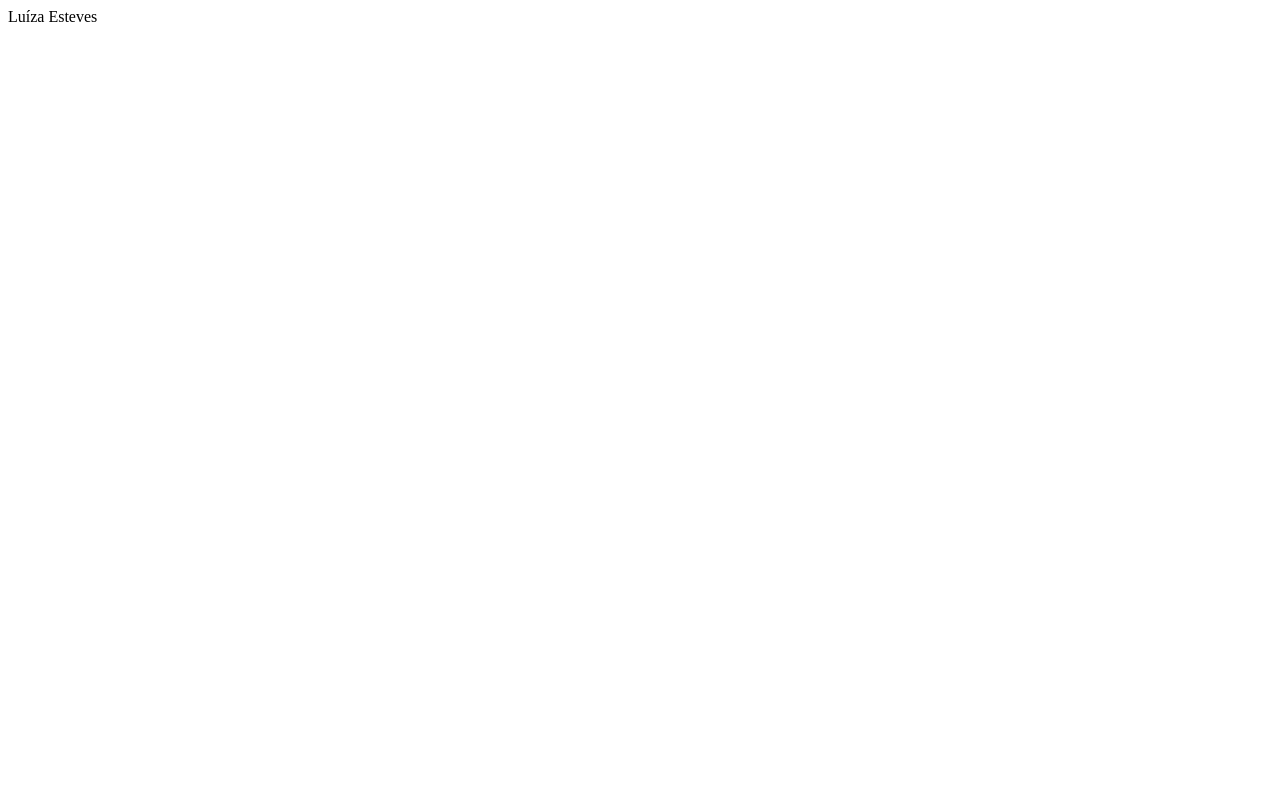
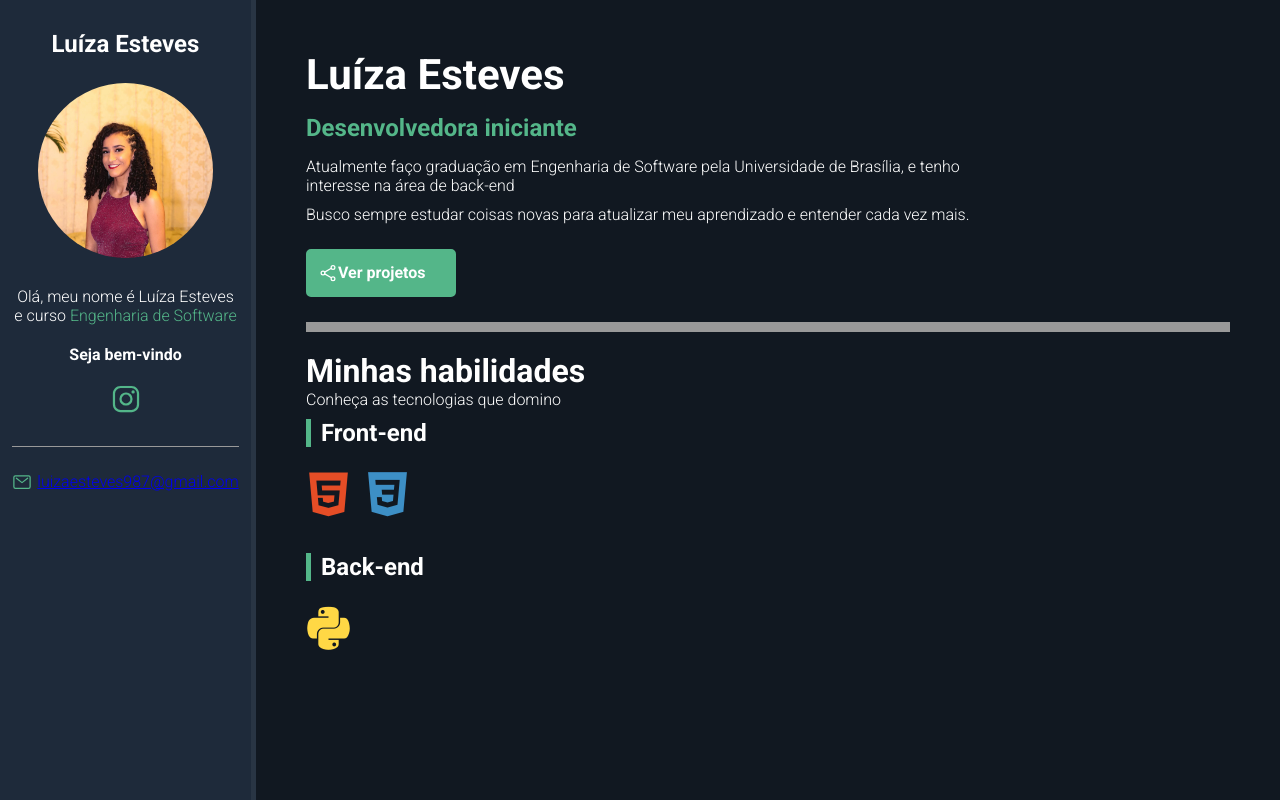
Before and after one commit to luiza-esteves/luizaesteves.github.io, a plain HTML site: page index.html in a window 1280 px wide. Drawn offline with nearby package versions, Linux system fonts and the light colour scheme.

Commit message:
enviando arquivo

```diff
--- /dev/null
+++ b/css/style.css
@@ -0,0 +1,231 @@
+*{
+    padding: 0;
+    margin: 0;
+    font-family: 'Roboto', sans-serif;
+    box-sizing: border-box;
+}
+
+
+:root{
+    --main-color: #54b689;
+    --main-text-color:#FFF;
+    --border-color:#999;
+    --bio-bg-color:#1E2A3A;
+    --bio-border-color:#293544;
+    --about-bg-color:#111821;
+
+}
+
+.highlight{
+    color: var(--main-color);
+}
+
+#container{
+    display: flex;
+    flex-direction: row;
+    color: var(--main-text-color);
+}
+
+#bio-container{
+    flex: 1 1 20%;
+    min-height: 100vh;
+    background-color: var(--bio-bg-color);
+    text-align: center;
+    padding: 30px 12px;
+    border-right: 5px solid var(--bio-border-color);
+}
+
+#about-container{
+    flex: 1 1 80%;
+    min-height: 100vh;
+    background-color: var(--about-bg-color);
+    padding: 50px;
+}
+
+#bio-container h2{
+    margin-bottom: 25px;
+}
+
+#bio-container p{
+    margin-bottom: 20px;
+}
+
+#bio-container #welcome-text{
+    font-weight: bold;
+}
+
+#bio-image{
+    width: 175px;
+    height: 175px;
+    border-radius: 50%;
+    margin-bottom: 25px;
+}
+
+#social-container{
+    display: flex;
+    justify-content: center;
+    list-style: none;
+    border-bottom: 1px solid var(--border-color);
+    margin-bottom: 25px;
+    padding-bottom: 25px;
+}
+
+#social-container li{
+    flex: 1 1 0;
+    max-width: 60px;
+}
+
+#social-container li a{
+    color: var(--main-color);
+    font-size: 30px;
+}
+
+#email-container{
+    display: flex;
+    justify-content: center;
+}
+
+#email-container ion-icon,
+#emaii-container a{
+    flex: 1 1 0;
+}
+
+#emaii-container a{
+    color: var(--main-text-color);
+    text-decoration: none;
+    max-width: 225px;
+}
+
+#email-container ion-icon{
+    color: var(--main-color);
+    font-size: 20px;
+    margin-right: 5px;
+    max-width: 20px;
+}
+
+
+#name{
+    font-size: 42px;
+    margin-bottom: 15px;
+}
+
+#title{
+    font-size: 24px;
+    margin-bottom: 15px;
+    font-weight: bold;
+}
+
+.description{
+    max-width: 75%;
+    margin-bottom: 10px;
+}
+
+#btn-projects{
+    font-weight: bold;
+    font-size: 16px;
+    color: var(--main-text-color);
+    background-color: var(--main-color);
+    border: 2px solid var(--main-color);
+    border-radius: 5px;
+    text-decoration: none;
+    transition: .5s;
+    margin: 25px 0;
+    padding: 12px 10px;
+    width: 150px;
+    text-align: center;
+    display: flex;
+}
+
+#btn-projects ion-icon,
+##btn-projects span{
+    flex: 1 1 0;
+}
+
+#btn-projects ion-icon{
+    font-size: 20px;
+    max-width: 20px;
+}
+
+#btn-projects:hover{
+    background-color: transparent;
+}
+
+#skills-section-title{
+    border-top: 10px solid var(--border-color);
+    padding-top: 20px;
+    margin-top: 20px;
+    font-size: 32px;
+}
+
+#skills-container{
+    display: flex;
+    flex-wrap: wrap;
+    margin-top: 25px;
+}
+
+.skills-box{
+    flex: 1 1 33%;
+    max-width: 33%;
+    margin-bottom: 35px;
+}
+
+.skills-title{
+    font-size: 24px;
+    margin-bottom: 25px;
+    font-weight: bold;
+    padding-left: 10px;
+    border-left: 5px solid var(--main-color);
+}
+
+.skills-box i{
+    font-size: 45px;
+    margin-right: 10px;
+}
+
+@media(max-width: 450px){
+
+    #container{
+        flex-direction: column;
+    }
+
+    #bio-container{
+        min-height: auto;
+        border-right: none;
+        border-bottom: 5px solid var(--bio-border-color);
+    }
+
+    #bio-container h2{
+        display: none;
+    }
+
+    #bio-container p{
+        max-width: 60%;
+        margin: 10px auto;
+    }
+
+    #about-container{
+        text-align: center;
+        padding: 30px;
+    }
+
+    #about-container .description{
+        margin: 10px auto;
+        max-width: 100%;
+        line-height: 26px;
+    }
+
+    #btn-projects{
+        margin: 20px auto;
+    }
+
+    .skills-box{
+        flex: 1 1 100%;
+        max-width: 100%;
+        margin-bottom: 40px;
+        text-align: left;
+    }
+
+    .skills-box i{
+        font-size: 60px;
+    }
+}
--- a/index.html
+++ b/index.html
@@ -1 +1,59 @@
-Luíza Esteves
+<!DOCTYPE html>
+<html lang="pt-br">
+  <head>
+    <title>Portfólio Luíza Esteves</title>
+    <meta charset="utf-8">
+    <meta name="viewport" content="width=device-width, inicial-scale=1.0">
+    <!--CSS-->
+    <link rel="stylesheet" href="css/style.css">
+    <!--Google Fonts-->
+    <link href="https://fonts.googleapis.com/css2?family=Roboto:ital,wght@0,300;0,700;1,300;1,700;1,900&display=swap" rel="stylesheet">
+    <!--Dev Icon Fonts-->
+    <link rel="stylesheet" href="https://cdn.jsdelivr.net/gh/devicons/devicon@v2.8.2/devicon.min.css">
+  </head>
+  <body>
+    <main id="container">
+      <aside id="bio-container">
+
+        <h2>Luíza Esteves</h2>
+        <img id="bio-image" src="img/profile.png" alt="Luíza Esteves">
+        <p>Olá, meu nome é Luíza Esteves e curso <span class="highlight"> Engenharia de Software</span></p>
+        <p id="welcome-text">Seja bem-vindo</p>
+        <ul id="social-container">
+          <li><a href="" target="blank"><ion-icon name="logo-instagram"></ion-icon> </a></li>
+        </ul>
+        <div id="email-container">
+           <ion-icon name="mail-outline"></ion-icon><a href="mailto:luizaesteves987@gmail.com">luizaesteves987@gmail.com</a>
+        </div>
+
+      </aside>
+
+
+      <section id="about-container">
+        <h1 id="name">Luíza Esteves</h1>
+        <p id="title"><span class="highlight">Desenvolvedora iniciante</span></p>
+        <p class="description">Atualmente faço graduação em Engenharia de Software pela Universidade de Brasília, e tenho interesse na área de back-end</p>
+        <p id="description"> Busco sempre estudar coisas novas para atualizar meu aprendizado e entender cada vez mais.</p>
+        <a href="#" id="btn-projects"><ion-icon name="share-social-outline"></ion-icon><span>Ver projetos</span></a>
+
+        <h2 id="skills-section-title"> Minhas habilidades</h2>
+        <p class="description">Conheça as tecnologias que domino</p>
+        <div id="skill-container">
+
+          <div class="skills-box">
+            <p class="skills-title">Front-end</p>
+            <i class="devicon-html5-plain colored"></i>
+            <i class="devicon-css3-plain colored"></i>
+
+          </div>
+
+          <div class="skills-box">
+            <p class="skills-title">Back-end</p>
+            <i class="devicon-python-plain colored"></i>
+          </div>
+
+      </section>
+    </main>
+    <script src="https://unpkg.com/ionicons@5.2.3/dist/ionicons.js"></script>
+  </body>
+</html>
```
Also changed, not shown: img/profile.png (added).
